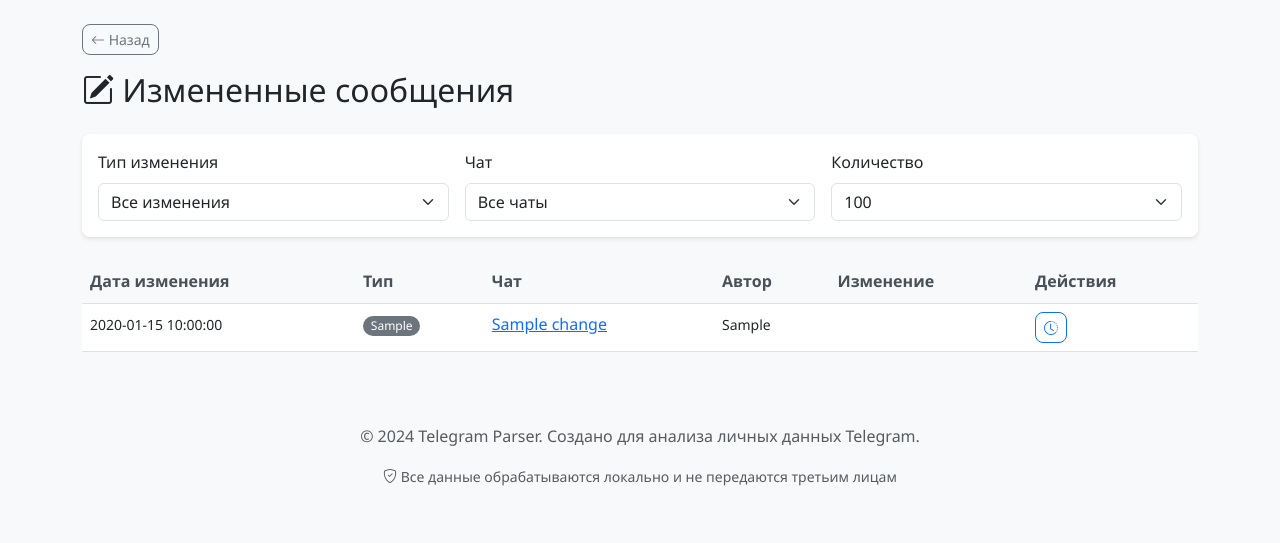
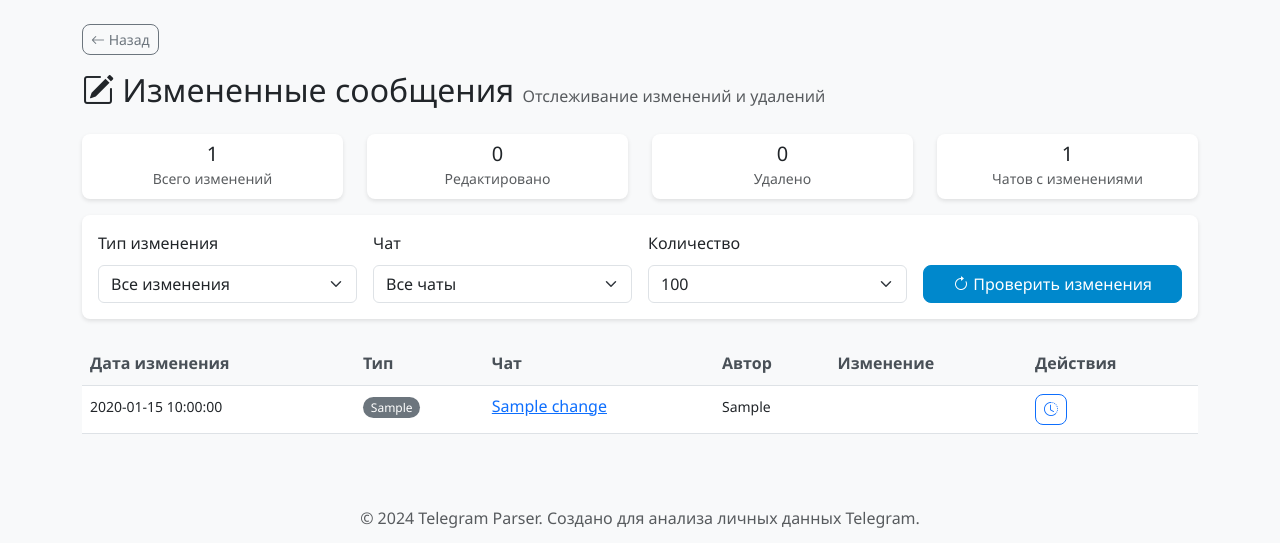
Before and after one commit to skywinder/telegram-pars, a Flask app: template templates/message_changes.html in a window 1280 px wide. Shown: the part 64-607 px from the top of the page. Run offline with Flask 3, Linux system fonts and the light colour scheme; the template is opened without the code that fills it: most values are stand-ins (such as "Sample title", 1, 10 or a date in 2020).

Commit message:
feat: Add chat statistics retrieval and enhance message change tracking
- Implemented a new method to retrieve chat statistics, including message count, unique users, and active days.
- Updated the chat report generation to utilize the new chat statistics method for improved reporting.
- Enhanced message change tracking by normalizing timestamp fields for better sorting and added a new API endpoint for checking changes in messages.
- Improved the web interface to display statistics on message changes and added a button for checking new changes dynamically.

```diff
--- a/templates/message_changes.html
+++ b/templates/message_changes.html
@@ -7,13 +7,52 @@
     <div class="col-12">
         <h2 class="mb-4">
             <i class="bi bi-pencil-square"></i> Измененные сообщения
+            <small class="text-muted fs-6">Отслеживание изменений и удалений</small>
         </h2>
+
+        <!-- Статистика изменений -->
+        {% if changes %}
+        <div class="row mb-3">
+            <div class="col-md-3">
+                <div class="card text-center">
+                    <div class="card-body p-2">
+                        <h5 class="mb-0">{{ changes|length }}</h5>
+                        <small class="text-muted">Всего изменений</small>
+                    </div>
+                </div>
+            </div>
+            <div class="col-md-3">
+                <div class="card text-center">
+                    <div class="card-body p-2">
+                        <h5 class="mb-0">{{ changes|selectattr('change_type', 'equalto', 'edited')|list|length }}</h5>
+                        <small class="text-muted">Редактировано</small>
+                    </div>
+                </div>
+            </div>
+            <div class="col-md-3">
+                <div class="card text-center">
+                    <div class="card-body p-2">
+                        <h5 class="mb-0">{{ changes|selectattr('change_type', 'equalto', 'deleted')|list|length }}</h5>
+                        <small class="text-muted">Удалено</small>
+                    </div>
+                </div>
+            </div>
+            <div class="col-md-3">
+                <div class="card text-center">
+                    <div class="card-body p-2">
+                        <h5 class="mb-0">{{ chats_list|length if chats_list else 0 }}</h5>
+                        <small class="text-muted">Чатов с изменениями</small>
+                    </div>
+                </div>
+            </div>
+        </div>
+        {% endif %}
 
         <!-- Фильтры -->
         <div class="card mb-4">
             <div class="card-body">
                 <form method="get" action="{{ url_for('message_changes') }}" class="row g-3">
-                    <div class="col-md-4">
+                    <div class="col-md-3">
                         <label class="form-label">Тип изменения</label>
                         <select name="type" class="form-select" onchange="this.form.submit()">
                             <option value="all" {% if action_type == 'all' %}selected{% endif %}>Все изменения</option>
@@ -21,7 +60,7 @@
                             <option value="deleted" {% if action_type == 'deleted' %}selected{% endif %}>Удаленные</option>
                         </select>
                     </div>
-                    <div class="col-md-4">
+                    <div class="col-md-3">
                         <label class="form-label">Чат</label>
                         <select name="chat_id" class="form-select" onchange="this.form.submit()">
                             <option value="">Все чаты</option>
@@ -32,7 +71,7 @@
                             {% endfor %}
                         </select>
                     </div>
-                    <div class="col-md-4">
+                    <div class="col-md-3">
                         <label class="form-label">Количество</label>
                         <select name="limit" class="form-select" onchange="this.form.submit()">
                             <option value="50">50</option>
@@ -40,6 +79,14 @@
                             <option value="200">200</option>
                             <option value="500">500</option>
                         </select>
+                    </div>
+                    <div class="col-md-3">
+                        <label class="form-label">&nbsp;</label>
+                        <div>
+                            <button type="button" class="btn btn-primary w-100" onclick="checkForNewChanges()">
+                                <i class="bi bi-arrow-clockwise"></i> Проверить изменения
+                            </button>
+                        </div>
                     </div>
                 </form>
             </div>
@@ -63,19 +110,26 @@
                         {% for change in changes %}
                             <tr>
                                 <td>
-                                    <small>{{ change.timestamp }}</small>
+                                    {% if change.timestamp %}
+                                        <small title="{{ change.timestamp }}">
+                                            {{ change.timestamp[:19] if change.timestamp|length > 19 else change.timestamp }}
+                                        </small>
+                                    {% else %}
+                                        <small class="text-muted">Нет данных</small>
+                                    {% endif %}
                                 </td>
                                 <td>
-                                    {% if change.action_type == 'edited' %}
+                                    {% if change.change_type == 'edited' or (not change.change_type and change.edit_count) %}
                                         <span class="badge bg-warning">
                                             <i class="bi bi-pencil"></i> Изменено
+                                            {% if change.edit_count %}({{ change.edit_count }}){% endif %}
                                         </span>
-                                    {% elif change.action_type == 'deleted' %}
+                                    {% elif change.change_type == 'deleted' or (not change.change_type and change.deleted_text) %}
                                         <span class="badge bg-danger">
                                             <i class="bi bi-trash"></i> Удалено
                                         </span>
                                     {% else %}
-                                        <span class="badge bg-secondary">{{ change.action_type }}</span>
+                                        <span class="badge bg-secondary">{{ change.change_type or 'Неизвестно' }}</span>
                                     {% endif %}
                                 </td>
                                 <td>
@@ -95,15 +149,17 @@
                                     </small>
                                 </td>
                                 <td>
-                                    {% if change.action_type == 'edited' %}
+                                    {% if change.change_type == 'edited' or (not change.change_type and change.edit_count) %}
                                         <div class="text-truncate" style="max-width: 400px;">
-                                            <del class="text-muted">{{ change.old_text[:100] }}{% if change.old_text|length > 100 %}...{% endif %}</del>
-                                            <br>
-                                            <span class="text-success">{{ change.new_text[:100] }}{% if change.new_text|length > 100 %}...{% endif %}</span>
+                                            {% if change.current_text %}
+                                                <span class="text-primary">{{ change.current_text[:100] }}{% if change.current_text|length > 100 %}...{% endif %}</span>
+                                            {% else %}
+                                                <em class="text-muted">Текст недоступен</em>
+                                            {% endif %}
                                         </div>
-                                    {% elif change.action_type == 'deleted' %}
+                                    {% elif change.change_type == 'deleted' or (not change.change_type and change.deleted_text) %}
                                         <div class="text-truncate text-muted" style="max-width: 400px;">
-                                            {{ change.text[:100] }}{% if change.text|length > 100 %}...{% endif %}
+                                            <del>{{ (change.deleted_text or change.text or 'Текст недоступен')[:100] }}{% if (change.deleted_text or change.text or '')|length > 100 %}...{% endif %}</del>
                                         </div>
                                     {% endif %}
                                 </td>
@@ -129,26 +185,56 @@
 
 <!-- Скрипт для динамической загрузки изменений -->
 <script>
-function checkForUpdates(chatId) {
-    fetch('/api/check-updates', {
+function checkForNewChanges() {
+    const btn = event.target;
+    const originalText = btn.innerHTML;
+    btn.disabled = true;
+    btn.innerHTML = '<span class="spinner-border spinner-border-sm" role="status"></span> Проверка...';
+
+    const chatId = document.querySelector('select[name="chat_id"]').value;
+
+    fetch('/api/check-for-changes', {
         method: 'POST',
         headers: {
             'Content-Type': 'application/json',
         },
-        body: JSON.stringify({chat_id: chatId})
+        body: JSON.stringify({
+            chat_id: chatId ? parseInt(chatId) : null,
+            hours_threshold: 24
+        })
     })
     .then(response => response.json())
     .then(data => {
         if (data.success) {
-            alert(data.message);
+            if (data.changes_found && data.changes_found.total_changes > 0) {
+                alert(`Найдено изменений: ${data.changes_found.total_changes}\n` +
+                      `Отредактировано: ${data.changes_found.edited_messages}\n` +
+                      `Удалено: ${data.changes_found.deleted_messages}\n\n` +
+                      `Страница будет обновлена.`);
+                window.location.reload();
+            } else {
+                alert('Новых изменений не найдено');
+            }
         } else {
-            alert('Ошибка: ' + data.error);
+            alert('Ошибка: ' + (data.error || 'Неизвестная ошибка'));
         }
     })
     .catch(error => {
         console.error('Error:', error);
-        alert('Ошибка при запросе обновлений');
+        alert('Ошибка при проверке изменений');
+    })
+    .finally(() => {
+        btn.disabled = false;
+        btn.innerHTML = originalText;
     });
 }
+
+// Добавляем авто-обновление каждые 5 минут, если страница открыта
+setInterval(() => {
+    const autoRefresh = localStorage.getItem('autoRefreshChanges');
+    if (autoRefresh === 'true') {
+        checkForNewChanges();
+    }
+}, 5 * 60 * 1000);
 </script>
 {% endblock %}
```
Also changed, not shown: analytics.py (+27 -1 lines), web_interface.py (+51 -2 lines).
